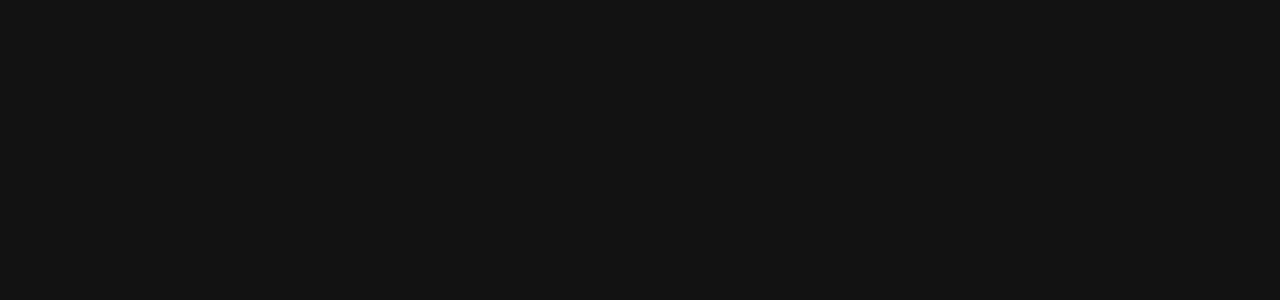
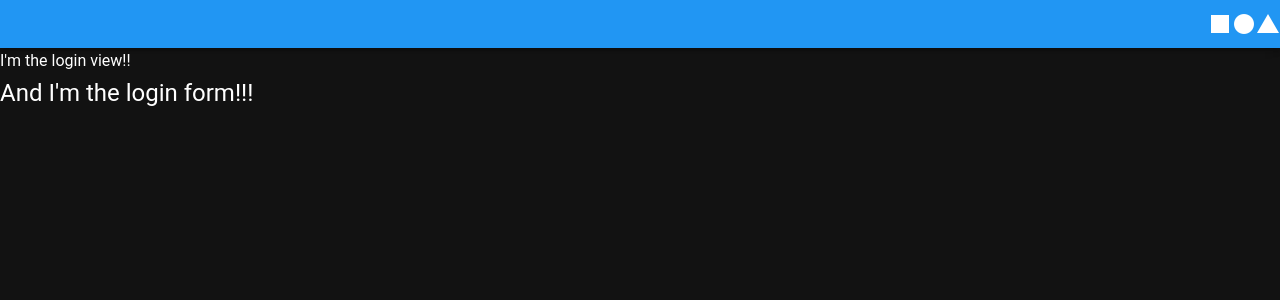
Before and after one commit to TebyTeb/Projectio-frontend-vue, a Vue app: page /login in a window 1280 px wide. Before the commit this address had no page. Shown: the top 300 px of the page. Built offline with nearby package versions, Linux system fonts and the light colour scheme.

Commit message:
Components creation

```diff
--- /dev/null
+++ b/src/components/AuthComponents/LoginForm.vue
@@ -0,0 +1,13 @@
+<template>
+  <h2>And I'm the login form!!!</h2>
+</template>
+
+<script>
+  export default {
+
+  }
+</script>
+
+<style scoped>
+
+</style>
--- a/src/router/index.js
+++ b/src/router/index.js
@@ -14,10 +14,12 @@ const routes = [
       {
         path: 'about',
         name: 'about',
-        // route level code-splitting
-        // this generates a separate chunk (About.[hash].js) for this route
-        // which is lazy-loaded when the route is visited.
         component: () => import('@/views/AboutView.vue')
+      },
+      {
+        path: 'login',
+        name: 'login',
+        component: () => import('@/views/LoginView.vue')
       }
     ],
   },
@@ -33,9 +35,6 @@ const routes = [
       {
         path: 'about',
         name: 'wabout',
-        // route level code-splitting
-        // this generates a separate chunk (About.[hash].js) for this route
-        // which is lazy-loaded when the route is visited.
         component: () => import('@/views/AboutView.vue')
       }
     ]
--- /dev/null
+++ b/src/views/LoginView.vue
@@ -0,0 +1,15 @@
+<template>
+  <p>I'm the login view!!</p>
+  <LoginForm />
+</template>
+
+<script>
+import LoginForm from '../components/AuthComponents/LoginForm.vue'
+export default {
+components: {
+  LoginForm
+}
+}
+</script>
+
+<style scoped></style>
```
Also changed, not shown: src/views/WelcomeView.vue (deleted, +0 -15 lines).
